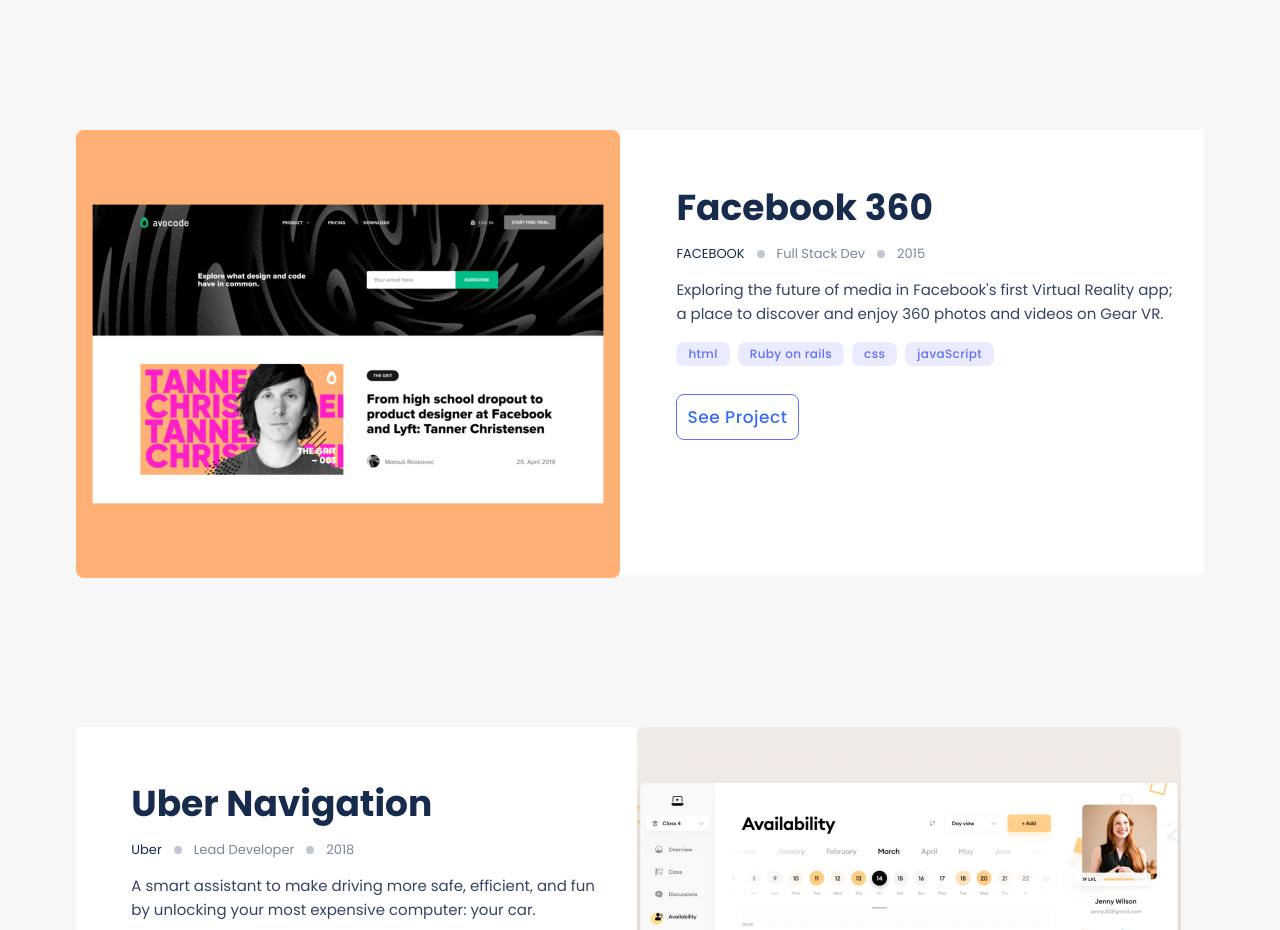
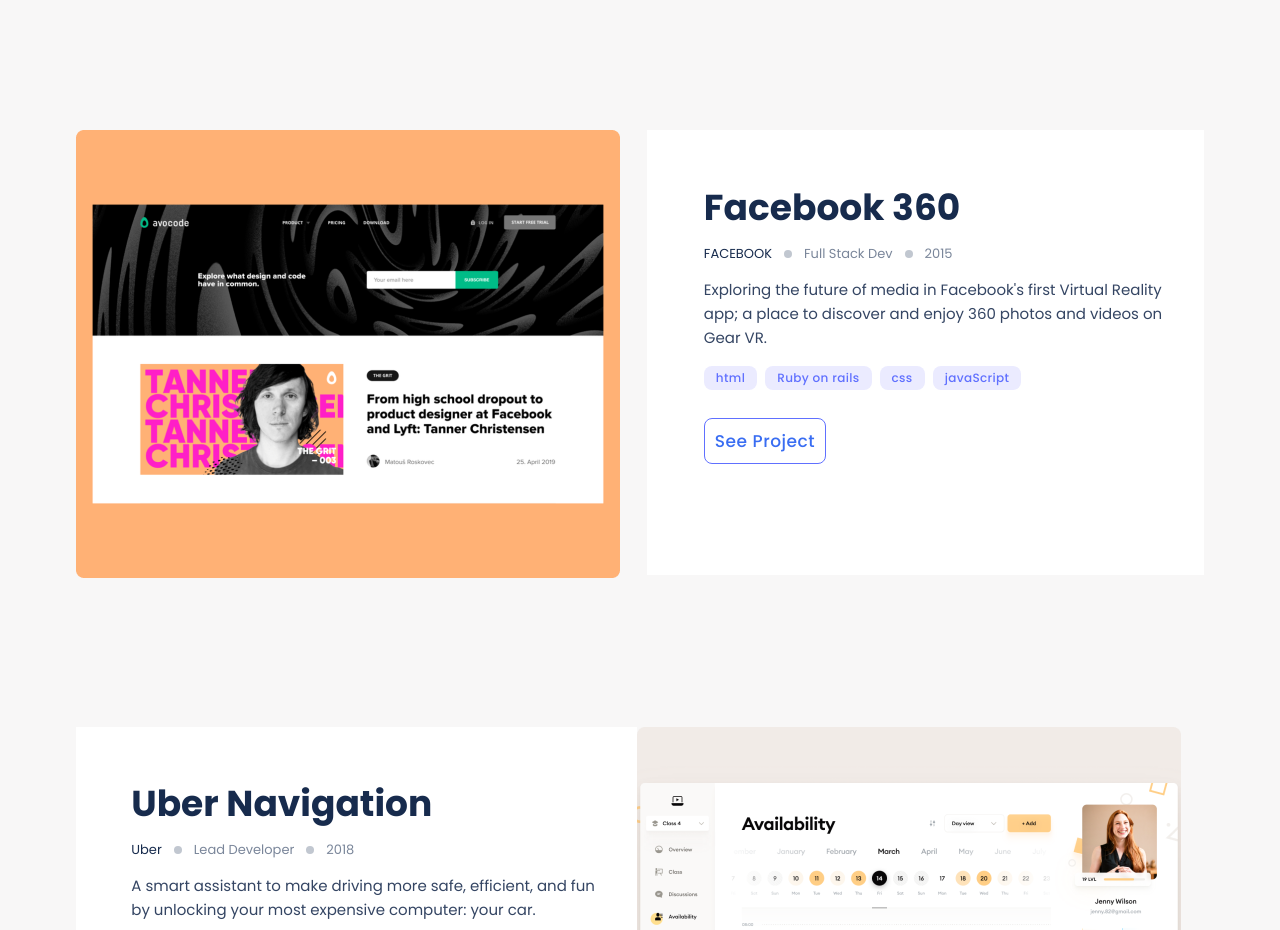
Before and after one commit to bernabasy/setup-and-mobile-frist, a website: page index.html in a window 1280 px wide. Shown: the part 2200-3130 px from the top of the page. Drawn offline with Linux system fonts and the light colour scheme.

Commit message:
updeted index.html

```diff
--- a/index.html
+++ b/index.html
@@ -200,9 +200,9 @@
                  <!-- desktop vertion starts here -->
 
            <div class="card-work-desktop-3">
-                <div>
+                <div class="container-img-big">
                  <figure>
-                  <img src="image/desiktop-images/image-for-3rd-conitainer-big.png" alt=" " />
+                  <img  src="image/desiktop-images/image-for-3rd-conitainer-big.png" alt="  " />
                  </figure>
                </div>
              <div class="left-block">
@@ -229,7 +229,7 @@
               </ul>
              <div class="action">
               <button class="project-button" type="button">See Project</button>
-             </div>
+            </div>
              </div>
             </div>
           </article>
@@ -283,7 +283,7 @@
             </div>
             <p class="project-details">
               A smart assistant to make driving more safe,
-               efficient, and fun by unlocking your most expensive
+               efficient, and    fun by unlocking your most expensive
                 computer: your car.
             </p>
             <ul class="tags">
```
